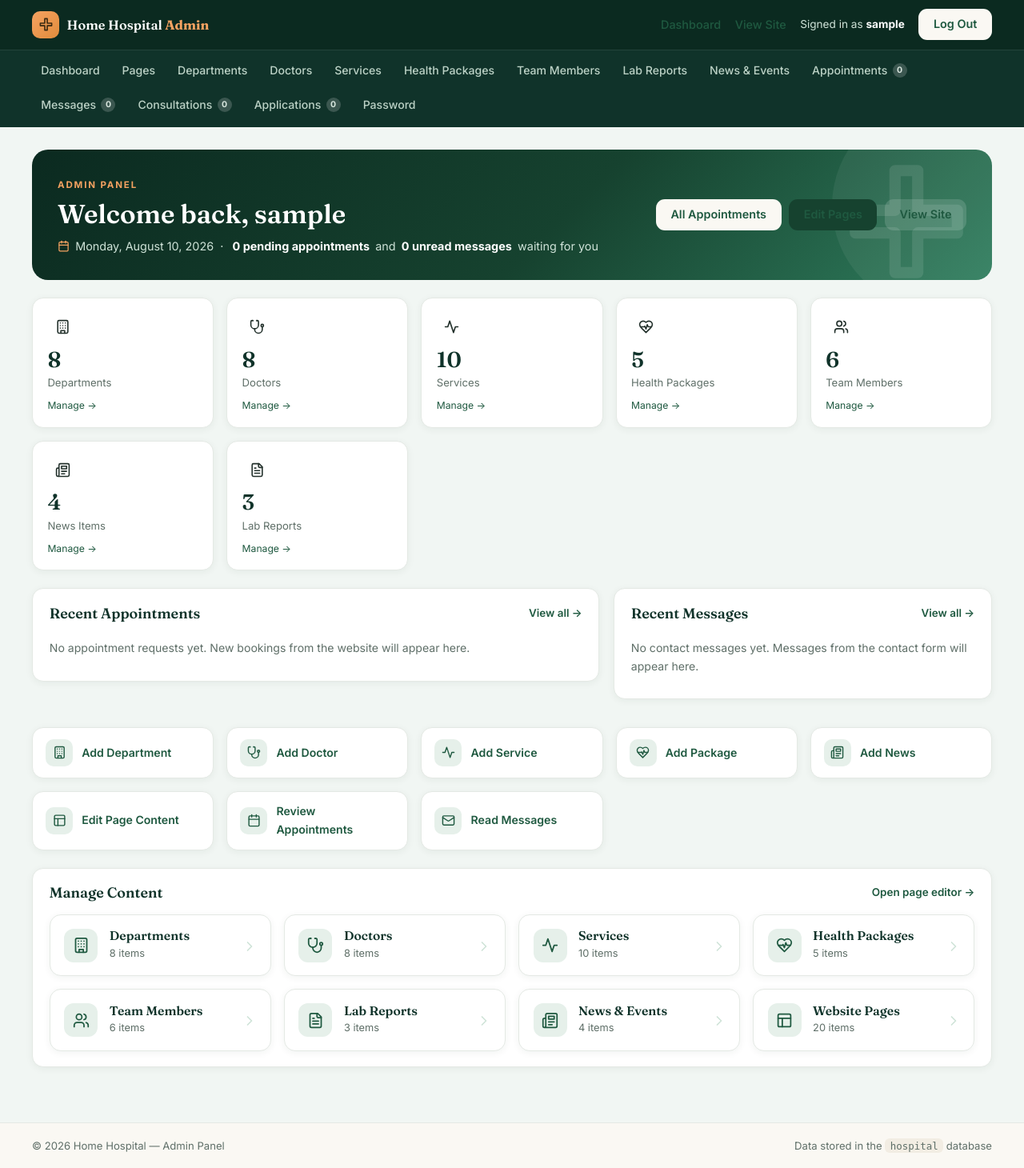
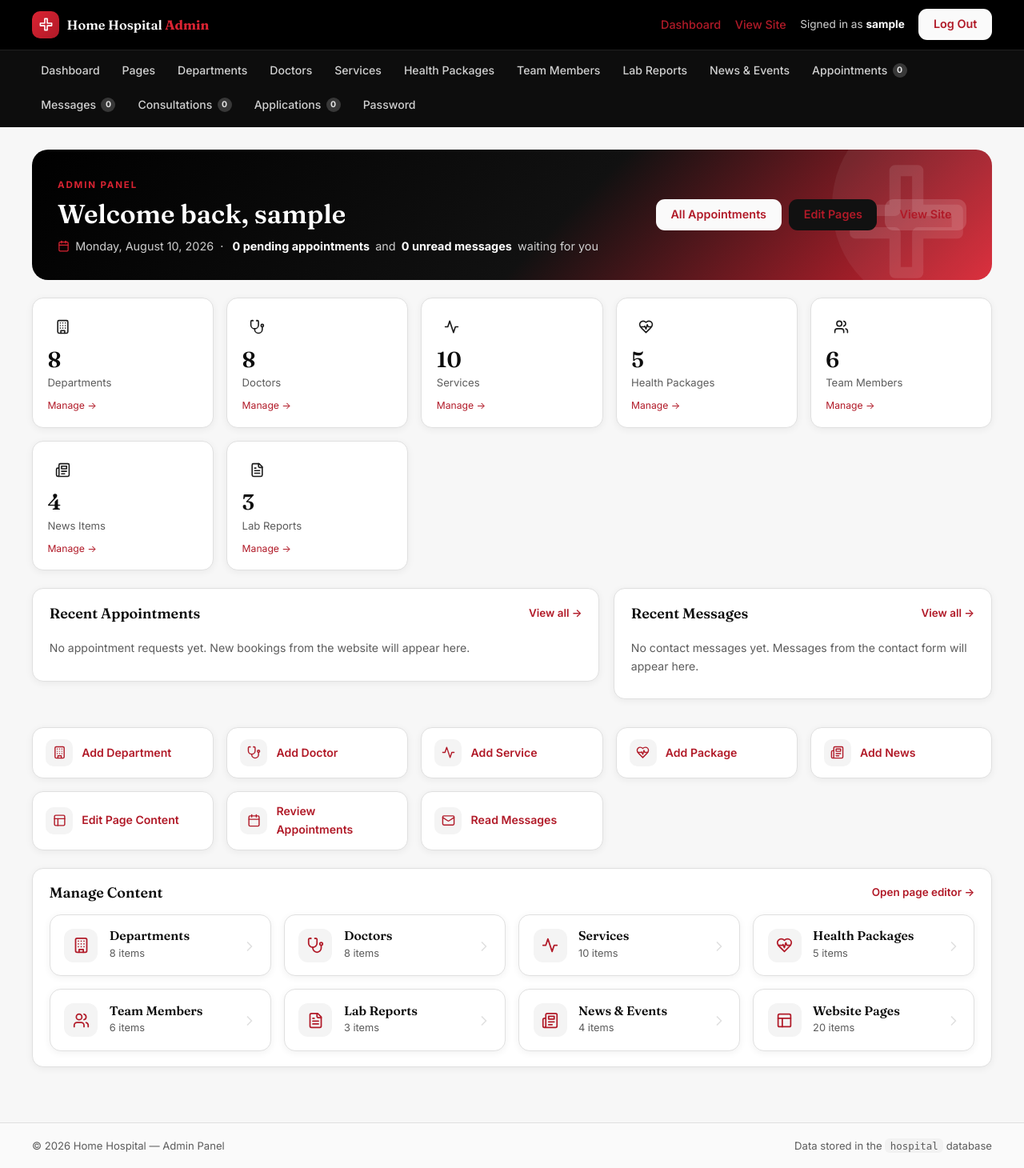
Before and after one commit to bikramit4-dot/INF_hospital, a PHP site: page /admin in a window 1280 px wide. Shown: the whole page at 80% size. Run offline with PHP 8.4, Linux system fonts and the light colour scheme; the visitor is signed in with stand-in values (Sample User, id 1); data comes from the database, SQL or seed files in the repository; data that the repository does not hold is empty.

Commit message:
Auto-sync: 2026-08-10 15:09:36

```diff
--- a/app/Views/admin/login.php
+++ b/app/Views/admin/login.php
@@ -5,7 +5,7 @@
   <meta name="viewport" content="width=device-width, initial-scale=1.0">
   <title><?php echo e($page_title); ?> | <?php echo e(SITE_NAME); ?></title>
   <link rel="stylesheet" href="../css/style.css">
-  <link rel="stylesheet" href="../css/admin.css?v=4">
+  <link rel="stylesheet" href="../css/admin.css?v=6">
   <link rel="preconnect" href="https://fonts.googleapis.com">
   <link rel="preconnect" href="https://fonts.gstatic.com" crossorigin>
   <link href="https://fonts.googleapis.com/css2?family=Fraunces:ital,opsz,wght@0,9..144,400;0,9..144,500;0,9..144,600;0,9..144,700&family=Inter:wght@400;500;600;700&display=swap" rel="stylesheet">
--- a/app/Views/layouts/admin-header.php
+++ b/app/Views/layouts/admin-header.php
@@ -86,7 +86,7 @@ function admin_icon(string $name): string
   <link rel="preconnect" href="https://fonts.gstatic.com" crossorigin>
   <link href="https://fonts.googleapis.com/css2?family=Fraunces:ital,opsz,wght@0,9..144,400;0,9..144,500;0,9..144,600;0,9..144,700&family=Inter:wght@400;500;600;700&display=swap" rel="stylesheet">
   <link rel="stylesheet" href="../css/style.css">
-  <link rel="stylesheet" href="../css/admin.css?v=5">
+  <link rel="stylesheet" href="../css/admin.css?v=6">
 </head>
 <body class="admin-body">
 
--- a/css/admin.css
+++ b/css/admin.css
@@ -1,27 +1,27 @@
 /* ============================================================
    HOME HOSPITAL — ADMIN PANEL
-   Design language: wellness (forest greens, sage, apricot)
+   Design language: red & black (matches the public site)
    Fonts: Fraunces (display) + Inter (body)
    ============================================================ */
 :root{
-  --forest-950:#0b2a20;
-  --forest-900:#10332a;
-  --forest-800:#16422f;
-  --forest-700:#1f5940;
-  --green-600:#2f7d5d;
-  --green-500:#3e9a72;
-  --sage-200:#cfe3d8;
-  --sage-100:#e6f0ea;
-  --sage-50:#f1f6f3;
-  --cream:#faf8f3;
-  --sand:#f2ede3;
-  --line:#e4e9e4;
-  --ink:#22302b;
-  --muted:#5f6f68;
+  --forest-950:#000000;
+  --forest-900:#0d0d0d;
+  --forest-800:#111111;
+  --forest-700:#b11a28;
+  --green-600:#d92332;
+  --green-500:#e02d3c;
+  --sage-200:#e0e0e0;
+  --sage-100:#f4f4f4;
+  --sage-50:#f7f7f7;
+  --cream:#fafafa;
+  --sand:#f2f2f2;
+  --line:#e0e0e0;
+  --ink:#1a1a1a;
+  --muted:#5c5c5c;
   --white:#ffffff;
-  --apricot:#f4a261;
-  --apricot-600:#e08c3c;
-  --apricot-100:#fdeedb;
+  --apricot:#d92332;
+  --apricot-600:#b11a28;
+  --apricot-100:#fbe4e6;
   --red:#c44536;
   --red-soft:#fbeae7;
 
@@ -31,9 +31,9 @@
   --radius-lg:20px;
   --radius-md:14px;
   --radius-sm:10px;
-  --shadow-sm:0 2px 10px rgba(16,51,42,.06);
-  --shadow-md:0 12px 32px rgba(16,51,42,.10);
-  --shadow-lg:0 24px 60px rgba(16,51,42,.16);
+  --shadow-sm:0 2px 10px rgba(0,0,0,.06);
+  --shadow-md:0 12px 32px rgba(0,0,0,.10);
+  --shadow-lg:0 24px 60px rgba(0,0,0,.16);
   --transition:.25s cubic-bezier(.4,0,.2,1);
 }
 
@@ -72,15 +72,15 @@
   width:34px;height:34px;border-radius:10px;flex:none;
   display:flex;align-items:center;justify-content:center;
   background:linear-gradient(135deg,var(--apricot),var(--apricot-600));
-  color:#3a2a12;
+  color:#fff;
 }
 .brand-mark .icon{width:19px;height:19px;}
 .admin-topbar .brand .brand-text strong{font-family:var(--font-display);font-size:1.02rem;font-weight:600;}
 .admin-topbar .brand .brand-text em{color:var(--apricot);font-style:normal;font-weight:700;}
 .admin-topbar-actions{display:flex;align-items:center;gap:1.1rem;}
-.admin-link{color:#d7e5dd;font-size:.9rem;font-weight:500;}
+.admin-link{color:#e3e3e3;font-size:.9rem;font-weight:500;}
 .admin-link:hover{color:var(--apricot);}
-.admin-user{color:#cfe3d8;font-size:.85rem;}
+.admin-user{color:#cfcfcf;font-size:.85rem;}
 .admin-user strong{color:#fff;}
 
 /* ============ Horizontal admin nav ============ */
@@ -90,7 +90,7 @@
   display:flex;gap:.35rem;flex-wrap:wrap;padding:.45rem 0;
 }
 .admin-nav a{
-  position:relative;color:#bcd2c6;font-size:.88rem;font-weight:500;
+  position:relative;color:#d0d0d0;font-size:.88rem;font-weight:500;
   padding:.42rem .7rem;border-radius:9px;border-bottom:2px solid transparent;
   transition:all var(--transition);display:inline-flex;align-items:center;gap:.4rem;
 }
@@ -99,10 +99,10 @@
 .admin-nav a .icon{width:15px;height:15px;}
 .nav-badge{
   min-width:18px;height:18px;padding:0 5px;border-radius:999px;
-  background:var(--apricot);color:#3a2a12;font-size:10.5px;font-weight:700;
+  background:var(--apricot);color:#fff;font-size:10.5px;font-weight:700;
   display:inline-flex;align-items:center;justify-content:center;line-height:1;
 }
-.nav-badge-zero{background:rgba(255,255,255,.18);color:#d7e5dd;}
+.nav-badge-zero{background:rgba(255,255,255,.18);color:#e3e3e3;}
 
 /* ============ Main column ============ */
 .admin-main{min-height:calc(100vh - 110px);}
@@ -139,7 +139,7 @@
 .btn-ghost{background:transparent;border-color:var(--line);color:var(--muted);}
 .btn-ghost:hover{background:var(--sage-100);color:var(--forest-800);border-color:var(--sage-200);}
 .btn-danger{background:var(--red);color:#fff;}
-.btn-danger:hover{background:#a83225;color:#fff;}
+.btn-danger:hover{background:#8a1018;color:#fff;}
 .btn-sm{padding:.42rem .85rem;font-size:.83rem;border-radius:9px;}
 .btn-xs{padding:.28rem .6rem;font-size:.76rem;border-radius:8px;}
 .btn-block{width:100%;}
@@ -151,7 +151,7 @@
   padding:.8rem 1.05rem;border-radius:12px;margin-bottom:1.1rem;
   font-size:.9rem;font-weight:500;border:1px solid transparent;
 }
-.alert-success{background:#e4f2ea;color:var(--forest-800);border-color:var(--sage-200);}
+.alert-success{background:#f5e6e8;color:var(--forest-800);border-color:var(--sage-200);}
 .alert-error{background:var(--red-soft);color:var(--red);border-color:#f3cdc6;}
 
 /* ============ Cards ============ */
@@ -195,7 +195,7 @@
 .admin-body .form-group select:focus,
 .admin-body .form-group textarea:focus{
   outline:none;border-color:var(--green-500);
-  box-shadow:0 0 0 3px rgba(62,154,114,.14);
+  box-shadow:0 0 0 3px rgba(217,35,50,.14);
 }
 .admin-body .form-group textarea{resize:vertical;}
 .form-hint{color:var(--muted);font-size:.78rem;margin:.35rem 0 0;}
@@ -246,7 +246,7 @@
 }
 .admin-body .badge-dot{width:6px;height:6px;border-radius:50%;background:currentColor;flex:none;}
 .admin-body .badge-pending,.admin-body .badge-new,.admin-body .badge-unread{background:var(--apricot-100);color:var(--apricot-600);}
-.admin-body .badge-confirmed,.admin-body .badge-reviewed,.admin-body .badge-read,.admin-body .badge-success,.admin-body .badge-active{background:#e4f2ea;color:var(--green-600);}
+.admin-body .badge-confirmed,.admin-body .badge-reviewed,.admin-body .badge-read,.admin-body .badge-success,.admin-body .badge-active{background:#f5e6e8;color:var(--green-600);}
 .admin-body .badge-completed{background:var(--sage-100);color:var(--forest-700);}
 .admin-body .badge-cancelled,.admin-body .badge-inactive,.admin-body .badge-rejected{background:#f2ede4;color:#8a6d3b;}
 .admin-body .badge-default{background:var(--sand);color:var(--muted);}
@@ -277,7 +277,7 @@
   padding:.5rem .8rem;border-radius:10px;border:1px solid var(--sage-200);
   font-family:var(--font-body);font-size:.9rem;min-width:220px;
 }
-.record-search input[type="search"]:focus{outline:none;border-color:var(--green-500);box-shadow:0 0 0 3px rgba(62,154,114,.14);}
+.record-search input[type="search"]:focus{outline:none;border-color:var(--green-500);box-shadow:0 0 0 3px rgba(217,35,50,.14);}
 
 /* ============ Content grid (page cards / manage cards) ============ */
 .content-grid{display:grid;grid-template-columns:repeat(auto-fill,minmax(230px,1fr));gap:1rem;}
@@ -324,7 +324,7 @@
   transition:border-color var(--transition), box-shadow var(--transition);resize:vertical;
 }
 .field-cell input[type="text"]:focus,
-.field-cell textarea:focus{outline:none;border-color:var(--green-500);box-shadow:0 0 0 3px rgba(62,154,114,.14);}
+.field-cell textarea:focus{outline:none;border-color:var(--green-500);box-shadow:0 0 0 3px rgba(217,35,50,.14);}
 .field-actions{margin-top:.5rem;display:flex;align-items:center;justify-content:flex-end;gap:.8rem;}
 .field-actions .btn{font-size:.76rem;}
 .field-blank-hint{font-size:.72rem;color:var(--muted);}
@@ -355,7 +355,7 @@
   text-transform:uppercase;color:var(--apricot);margin-bottom:.5rem;
 }
 .dash-hero h1{color:#fff;font-size:clamp(1.5rem,3vw,2.05rem);margin:0 0 .55rem;}
-.dash-hero-meta{color:#cfe3d8;font-size:.9rem;display:flex;align-items:center;gap:.45rem;flex-wrap:wrap;}
+.dash-hero-meta{color:#cfcfcf;font-size:.9rem;display:flex;align-items:center;gap:.45rem;flex-wrap:wrap;}
 .dash-hero-meta .icon{width:15px;height:15px;color:var(--apricot);}
 .dash-hero-new{color:#fff;font-weight:700;}
 .dash-hero-actions{display:flex;gap:.6rem;flex-wrap:wrap;}
@@ -375,7 +375,7 @@
 .admin-stat .stat-icon .icon{width:19px;height:19px;}
 .stat-total .stat-icon{background:var(--sage-100);color:var(--forest-700);}
 .stat-new .stat-icon{background:var(--apricot-100);color:var(--apricot-600);}
-.stat-confirmed .stat-icon{background:#e4f2ea;color:var(--green-600);}
+.stat-confirmed .stat-icon{background:#f5e6e8;color:var(--green-600);}
 .stat-completed .stat-icon{background:var(--sand);color:var(--forest-700);}
 .admin-stat .stat-body strong{font-family:var(--font-display);font-size:1.7rem;font-weight:600;color:var(--forest-900);line-height:1;}
 .admin-stat .stat-body span{display:block;color:var(--muted);font-size:.82rem;margin-top:.15rem;}
```
